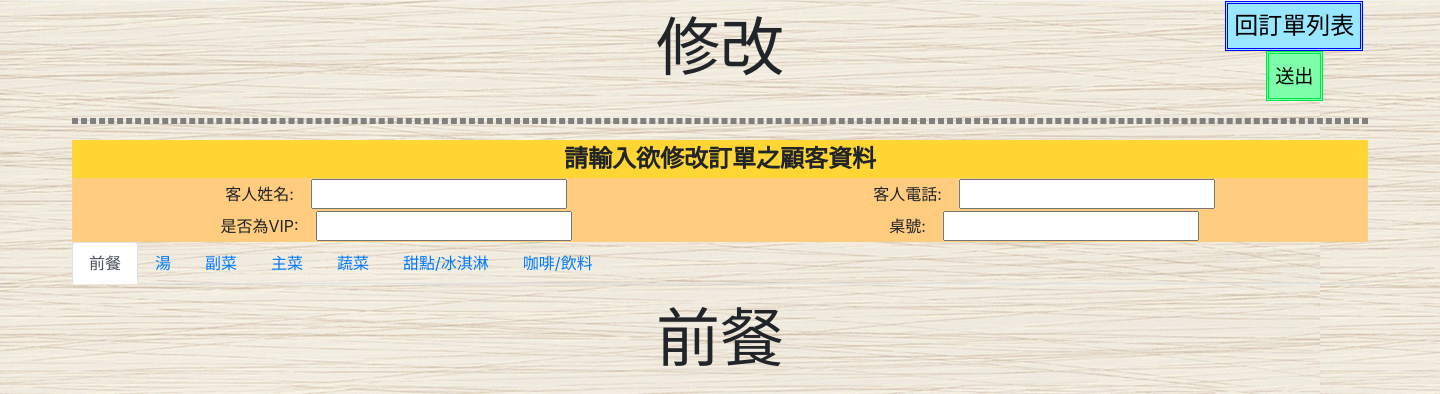
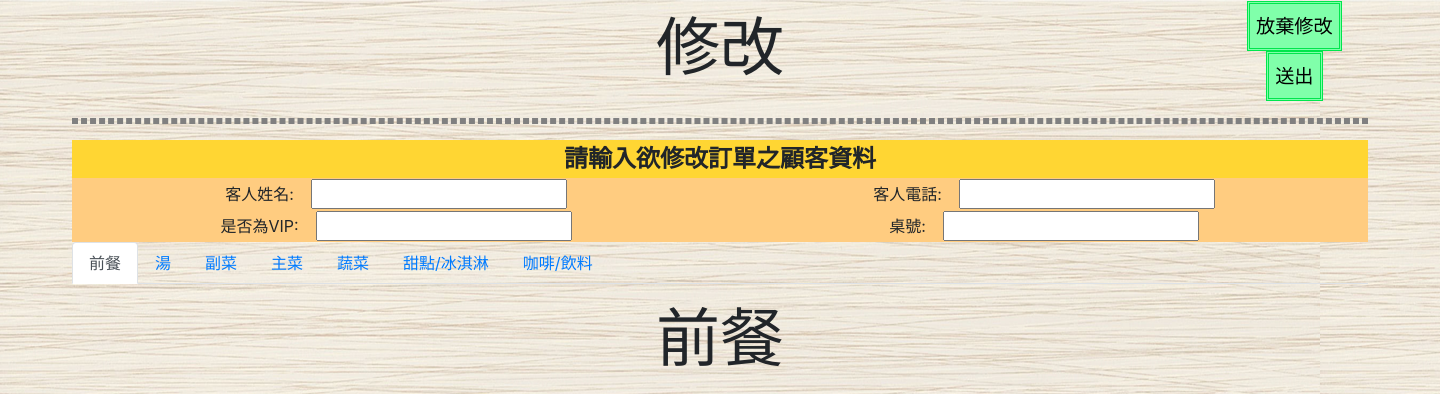
Before and after one commit to MsT9999/resaurantOrder3, a Flask app: page /modify in a window 1440 px wide. Shown: the top 394 px of the page. Run offline with Flask 2, Linux system fonts and the light colour scheme; data that the repository does not hold is empty; some libraries are stand-ins or nearby versions.

Commit message:
Update modify.html

```diff
--- a/templates/modify.html
+++ b/templates/modify.html
@@ -20,8 +20,8 @@
         <td style="width:24%"><h1>修改</h1></td>
         <td style="width:5%"></td>
         <td style="width:5%">
-            <button type="submit" value="insert" onclick="location.href='index'" class="insert_class">回訂單列表</button>
-            <button type="submit" value="insert" onclick="addData(); location.href='index'" class="modify_class">送出</button>
+            <button type="submit" value="insert" onclick="location.href='index'" class="modify_class">放棄修改</button>
+            <button type="submit" value="insert" onclick="modifyData();" class="modify_class">送出</button>
         </td>
     </tr>
 </table>
```
